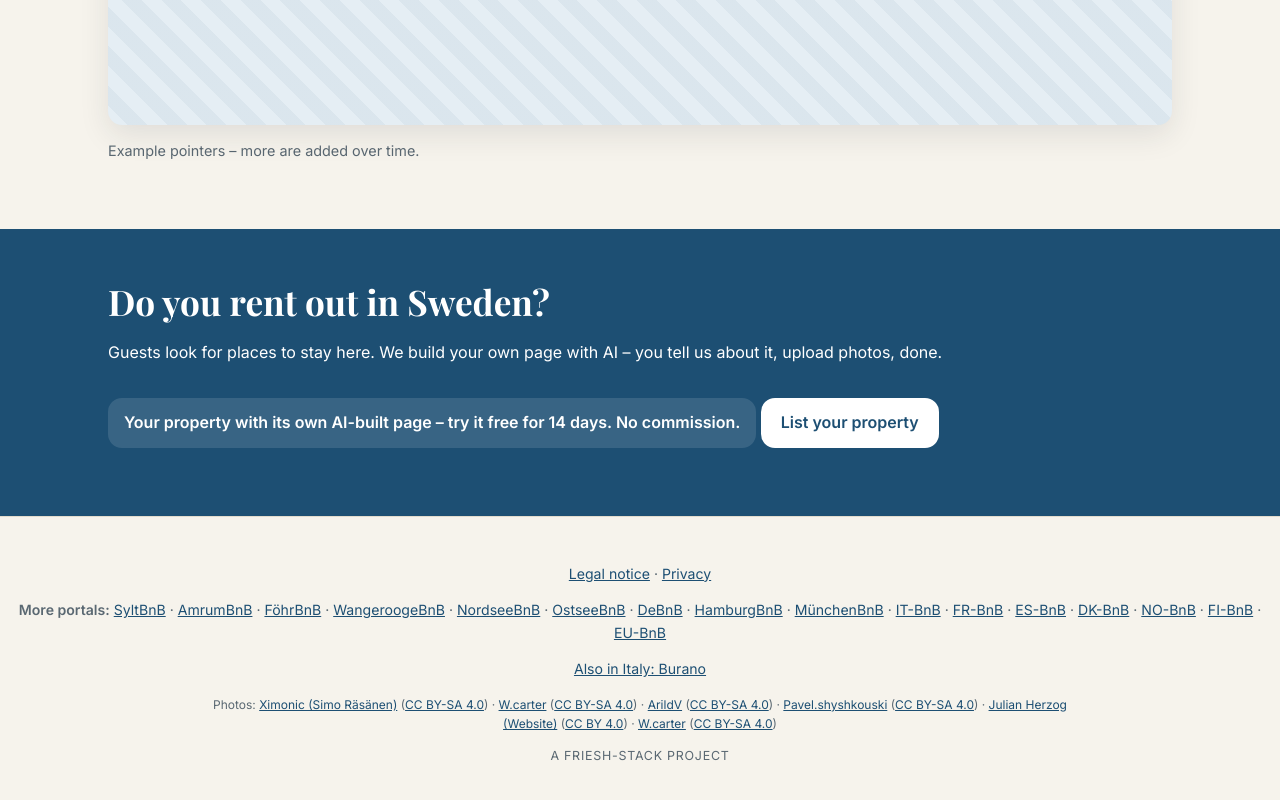
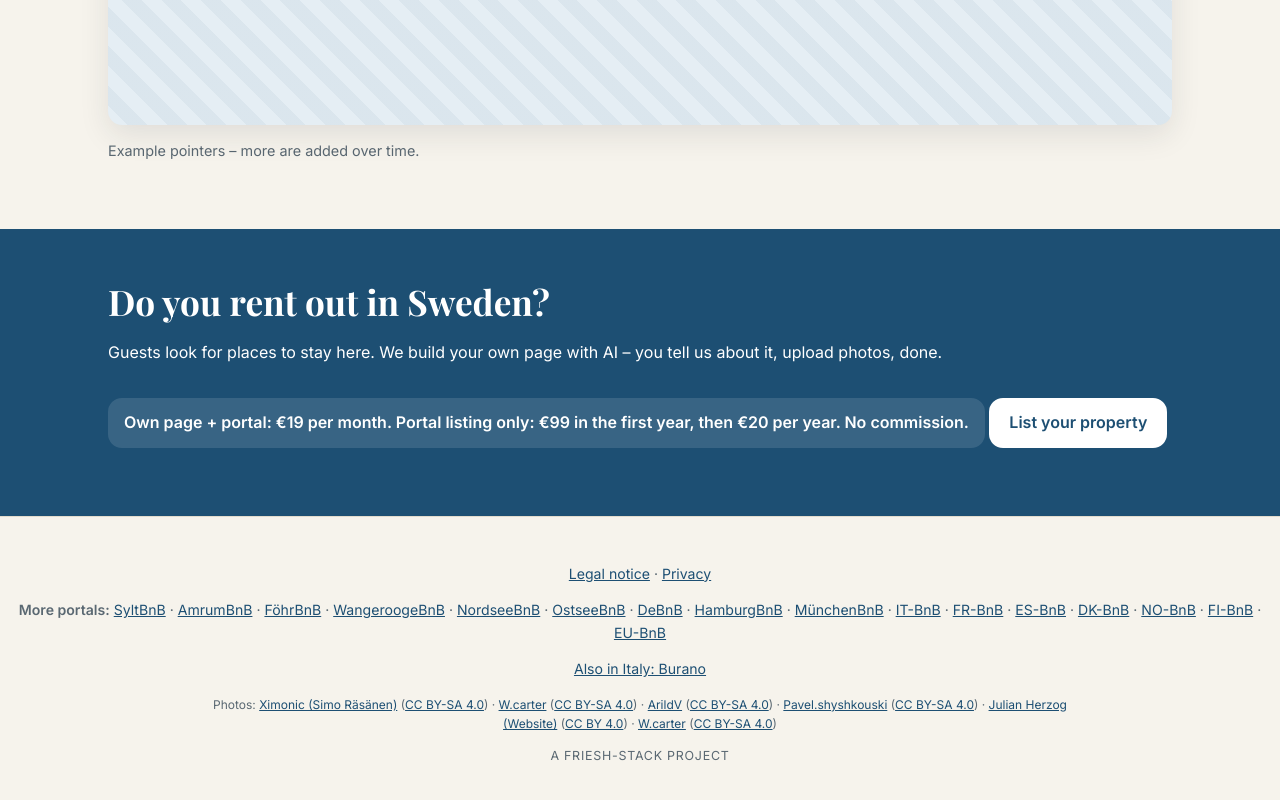
Before and after one commit to friesh-stack/sebnb, a plain HTML site: page aktuell.html in a window 1280 px wide. Shown: the part 1378-2178 px from the top of the page. Drawn offline with Linux system fonts and the light colour scheme.

Commit message:
auto: Inhalte 2026-11-23

```diff
--- a/aktuell.html
+++ b/aktuell.html
@@ -40,7 +40,7 @@
   <div class="block">
     <h2><span lang="sv">Hyr du ut i Sverige?</span><span lang="en" hidden>Do you rent out in Sweden?</span><span lang="de" hidden>Sie vermieten in Schweden?</span><span lang="nb" hidden>Do you rent out in Sweden?</span><span lang="da" hidden>Do you rent out in Sweden?</span><span lang="fi" hidden>Do you rent out in Sweden?</span></h2>
     <p><span lang="sv">Gäster söker boende här. Vi skapar din egen sida med AI – du berättar, laddar upp bilder, klart.</span><span lang="en" hidden>Guests look for places to stay here. We build your own page with AI – you tell us about it, upload photos, done.</span><span lang="de" hidden>Gäste suchen hier nach Unterkünften. Wir erstellen Ihnen mit KI eine eigene Unterseite – Sie erzählen, laden Fotos hoch, fertig.</span><span lang="nb" hidden>Guests look for places to stay here. We build your own page with AI – you tell us about it, upload photos, done.</span><span lang="da" hidden>Guests look for places to stay here. We build your own page with AI – you tell us about it, upload photos, done.</span><span lang="fi" hidden>Guests look for places to stay here. We build your own page with AI – you tell us about it, upload photos, done.</span></p>
-    <p class="preis"><span lang="sv">Ditt boende med en egen AI-skapad sida – testa gratis i 14 dagar. Ingen provision.</span><span lang="en" hidden>Your property with its own AI-built page – try it free for 14 days. No commission.</span><span lang="de" hidden>Ihre Unterkunft mit eigener, KI-erstellter Unterseite – 14 Tage gratis testen. Keine Provision.</span><span lang="nb" hidden>Your property with its own AI-built page – try it free for 14 days. No commission.</span><span lang="da" hidden>Your property with its own AI-built page – try it free for 14 days. No commission.</span><span lang="fi" hidden>Your property with its own AI-built page – try it free for 14 days. No commission.</span></p>
+    <p class="preis"><span lang="sv">Egen sida + portal: 19 € per månad. Endast portalannons: 99 € första året, därefter 20 € per år. Ingen provision.</span><span lang="en" hidden>Own page + portal: €19 per month. Portal listing only: €99 in the first year, then €20 per year. No commission.</span><span lang="de" hidden>Eigene Unterseite + Portal: 19 € im Monat. Nur Portal-Eintrag: 99 € im ersten Jahr, danach 20 € pro Jahr. Keine Provision.</span><span lang="nb" hidden>Own page + portal: €19 per month. Portal listing only: €99 in the first year, then €20 per year. No commission.</span><span lang="da" hidden>Own page + portal: €19 per month. Portal listing only: €99 in the first year, then €20 per year. No commission.</span><span lang="fi" hidden>Own page + portal: €19 per month. Portal listing only: €99 in the first year, then €20 per year. No commission.</span></p>
     <a class="btn btn-hell" href="https://eu-bnb.com/vermieten/?lang=sv"><span lang="sv">Anmäl ditt boende</span><span lang="en" hidden>List your property</span><span lang="de" hidden>Unterkunft eintragen</span><span lang="nb" hidden>List your property</span><span lang="da" hidden>List your property</span><span lang="fi" hidden>List your property</span></a>
   </div>
 </section>
```
Also changed, not shown: index.html (+1 -1 lines), vermieter.html (+1 -1 lines).
